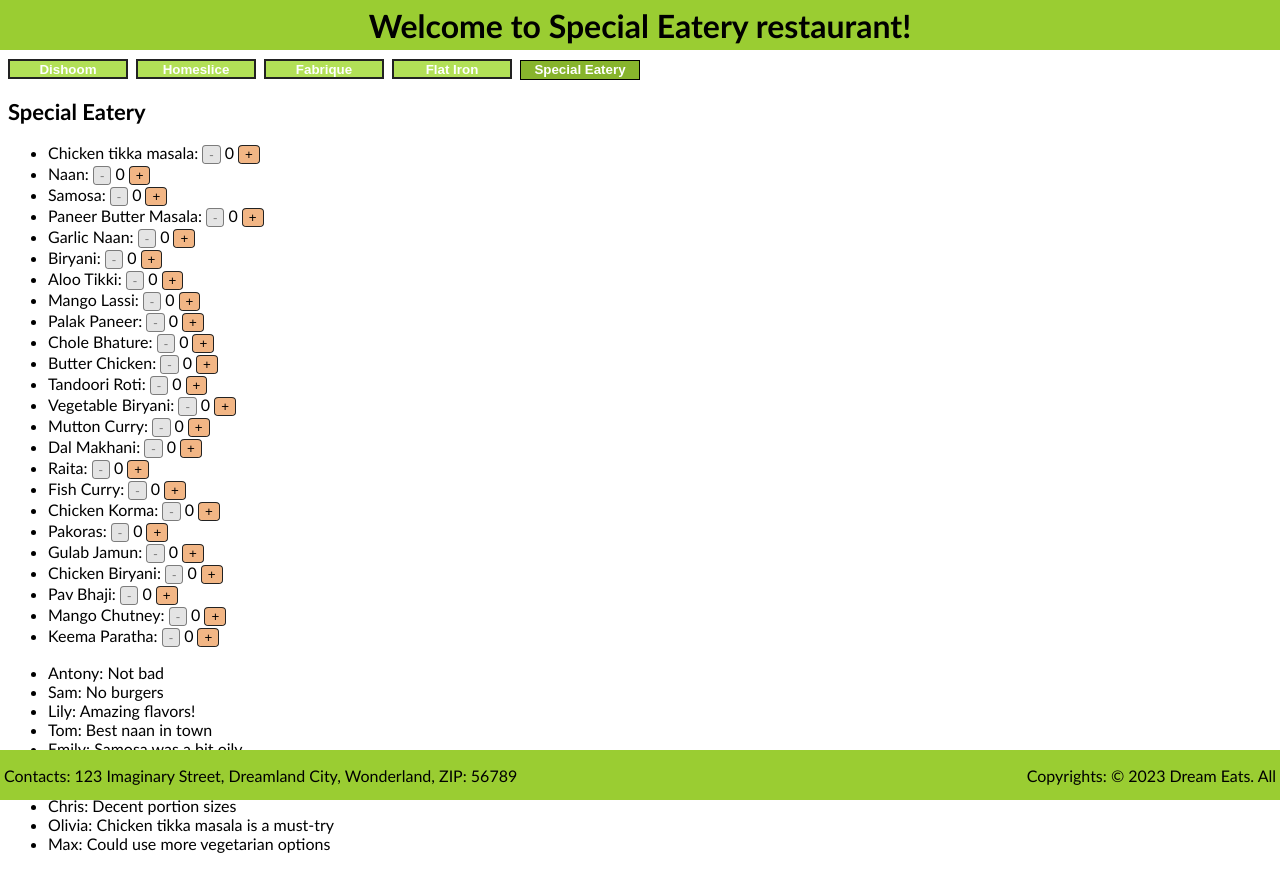
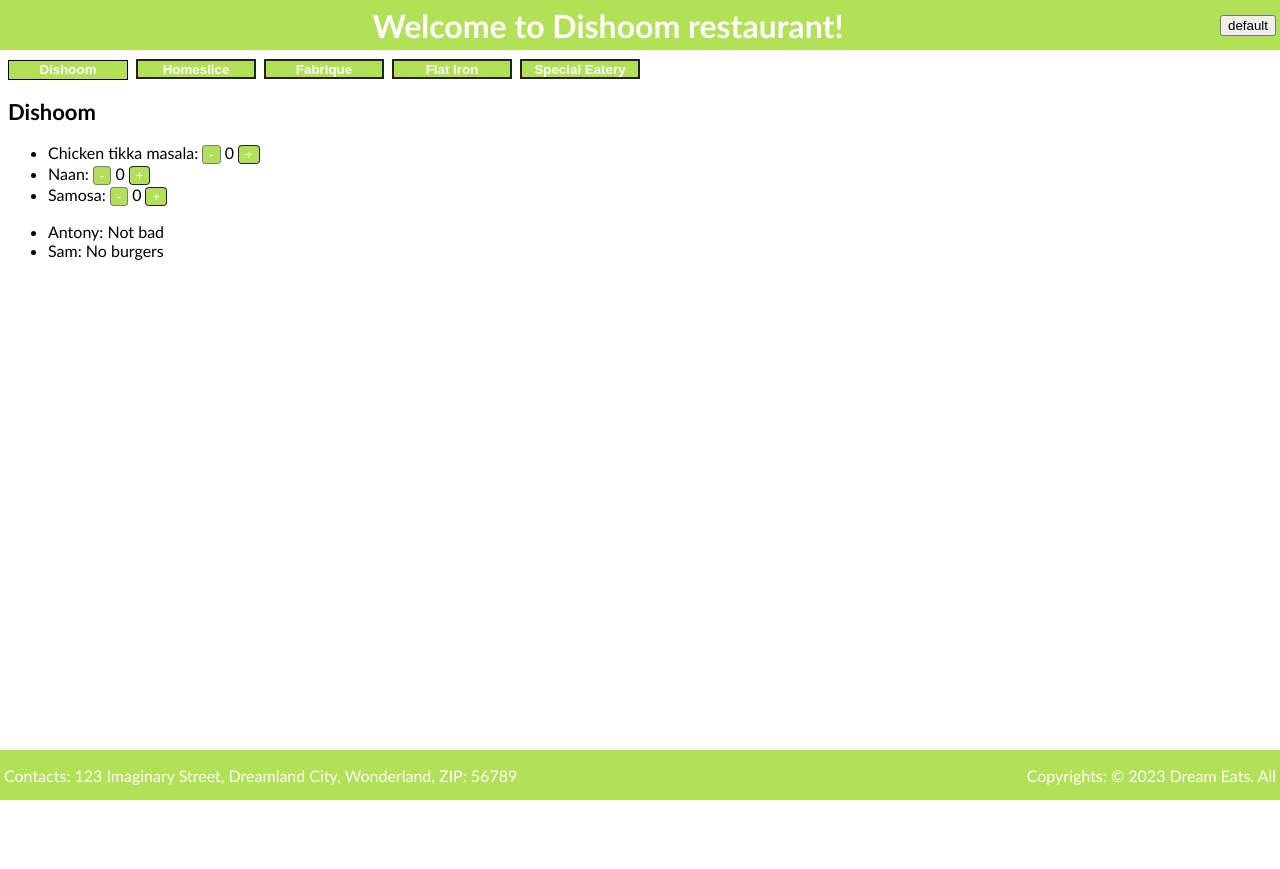
Before and after one commit to DbrmnPhrh/react-20230914, a React (Vite) app: page / in a window 1280 px wide. After the commit the page ends 800 px from the top, so only its background shows below. Built offline with nearby package versions, Linux system fonts and the light colour scheme.

Commit message:
Переключение тем

```diff
--- a/src/components/Button/component.jsx
+++ b/src/components/Button/component.jsx
@@ -1,21 +1,21 @@
 import classNames from "classnames";
 import styles from "./styles.module.css";
 
-export const Button = ({title, onClick, type, size, form, disabled}) => {
-
-    return <button
+export const Button = ({title, onClick, type, size, form, theme, disabled}) => (
+  <button
       className={classNames(
         styles.root,
         styles[type],
         styles[size],
         styles[form],
+        `theme_${theme}`,
         {
           [styles.disabled]: disabled,
         },
       )}
       onClick={onClick}
       disabled={disabled}
-    >
-      {title}
-    </button>
-}
+  >
+    {title}
+  </button>
+)
--- a/src/components/Counter/component.jsx
+++ b/src/components/Counter/component.jsx
@@ -1,12 +1,15 @@
-import { useState } from "react"
+import classNames from "classnames";
+import { useContext, useState } from "react";
+import { ThemeContext } from "../../contexts/Theme";
 import { Button } from "../Button/component";
-import classNames from "classnames";
 
 export const Counter = ({min, max}) => {
     const [amount, setAmount] = useState(0);
+    const {theme} = useContext(ThemeContext);
+
     return <>
-             <Button title='-' onClick={() => setAmount(amount - 1)} disabled={amount===min} type="secondary" form="round-corner" />
+             <Button title='-' onClick={() => setAmount(amount - 1)} disabled={amount===min} type="secondary" form="round-corner" theme={theme} />
              <span className={classNames('margin-h-1')}>{amount}</span>
-             <Button title='+' onClick={() => setAmount(amount + 1)} disabled={amount===max} type="secondary" form="round-corner" />
+             <Button title='+' onClick={() => setAmount(amount + 1)} disabled={amount===max} type="secondary" form="round-corner" theme={theme} />
            </>
 }
--- a/src/components/Footer/component.jsx
+++ b/src/components/Footer/component.jsx
@@ -1,11 +1,14 @@
 import classNames from "classnames";
+import { useContext } from "react";
+import { ThemeContext } from "../../contexts/Theme";
 import styles from "./styles.module.css";
 
-export const Footer = ({className}) => (
-  <footer className={classNames(styles.root, className)}>
+export const Footer = ({className}) => {
+  const {theme} = useContext(ThemeContext);
+  return <footer className={classNames(styles.root, className, `theme_${theme}`)}>
     <div className={classNames('margin-h-1', 'display-flex', 'justify-content-between', 'wide')}>
       <span>Contacts: 123 Imaginary Street, Dreamland City, Wonderland, ZIP: 56789</span>
       <span>Copyrights: © 2023 Dream Eats. All</span>
     </div>
   </footer>
-)
+}
--- a/src/components/Header/component.jsx
+++ b/src/components/Header/component.jsx
@@ -1,8 +1,17 @@
 import classNames from "classnames";
+import { useContext } from "react";
+import { ThemeContext } from "../../contexts/Theme";
+import { ThemeSwitcher } from "../ThemeSwitcher/component";
 import styles from "./styles.module.css";
 
-export const Header = ({restaurantName, className}) => (
-    <header className={classNames(styles.root, className)}>
+export const Header = ({restaurantName, className}) => {
+  const {theme} = useContext(ThemeContext);
+  return <header className={classNames(styles.root, className, `theme_${theme}`)}>
+    <div className={classNames(styles['title-container'])}>
       <h1>Welcome to {restaurantName} restaurant!</h1>
-    </header>
-)
+    </div>
+    <div className={classNames(styles['theme-switcher-container'])}>
+      <ThemeSwitcher />
+    </div>
+  </header>
+}
--- a/src/components/Header/styles.module.css
+++ b/src/components/Header/styles.module.css
@@ -6,3 +6,15 @@
   height: 50px;
   background-color: yellowgreen;
 }
+
+.title-container {
+  display: flex;
+  justify-content: center;
+  width: 95%;
+}
+
+.theme-switcher-container {
+  display: flex;
+  justify-content: center;
+  width: 5%;
+}
--- a/src/components/RestaurantTabs/component.jsx
+++ b/src/components/RestaurantTabs/component.jsx
@@ -1,12 +1,15 @@
-import classNames from "classnames"
-import { Tab } from "../Tab/component"
+import classNames from "classnames";
+import { useContext } from "react";
+import { ThemeContext } from "../../contexts/Theme";
+import { Tab } from "../Tab/component";
 
 export const RestaurantTabs = ({restaurants, onTabClick, activeRestaurantIndex}) => {
+    const {theme} = useContext(ThemeContext);
 
     return <div className={classNames("display-flex", 'margin-t-2')}>
               {restaurants.map((restaurant, index) => (
                 <div key={restaurant.id} className={classNames("margin-l-2")}>
-                  <Tab title={restaurant.name} onClick={() => onTabClick(index)} index={index} activeRestaurantIndex={activeRestaurantIndex} />
+                  <Tab title={restaurant.name} onClick={() => onTabClick(index)} index={index} activeRestaurantIndex={activeRestaurantIndex} theme={theme} />
                 </div>
               ))}
            </div>
--- a/src/components/Tab/component.jsx
+++ b/src/components/Tab/component.jsx
@@ -1,10 +1,11 @@
-import { Button } from "../Button/component"
+import { Button } from "../Button/component";
 
-export const Tab = ({title, onClick, index, activeRestaurantIndex}) => (
-  <Button
+export const Tab = ({title, onClick, index, activeRestaurantIndex, theme}) => {
+  return <Button
     title={title}
     onClick={onClick}
     type={index === activeRestaurantIndex ? "active" : "primary"}
     size="medium"
+    theme={theme}
   ></Button>
-)
+}
--- /dev/null
+++ b/src/components/ThemeSwitcher/component.jsx
@@ -0,0 +1,15 @@
+import { useContext, useState } from "react";
+import { ThemeContext } from "../../contexts/Theme";
+
+export const ThemeSwitcher = () => {
+  const {theme, setTheme} = useContext(ThemeContext);
+  const [currentThemeIndex, setThemeIndex] = useState(0);
+  const themes = ['default', 'dark', 'blue'];
+  const switchTheme = () => {
+    const newThemeIndex = (currentThemeIndex + 1) % themes.length;
+    setThemeIndex(newThemeIndex);
+    setTheme(themes[newThemeIndex])
+  }
+
+  return <button onClick={() => switchTheme()}>{themes[currentThemeIndex]}</button>
+}
--- /dev/null
+++ b/src/contexts/Theme.jsx
@@ -0,0 +1,8 @@
+import React, { useState } from "react";
+
+export const ThemeContext = React.createContext();
+
+export const ThemeProvider = ({ children }) => {
+  const [theme, setTheme] = useState('default');
+  return <ThemeContext.Provider value={{theme, setTheme}}>{children}</ThemeContext.Provider>
+}
--- a/src/pages/Main/component.jsx
+++ b/src/pages/Main/component.jsx
@@ -1,14 +1,17 @@
 import { useState } from "react";
 import { restaurants } from "../../../constants/mock";
+import { Footer } from "../../components/Footer/component";
+import { Header } from "../../components/Header/component";
+import { Restaurant } from "../../components/Restaurant/component";
 import { RestaurantTabs } from "../../components/RestaurantTabs/component";
-import { Restaurant } from "../../components/Restaurant/component";
-import { Header } from "../../components/Header/component";
-import { Footer } from "../../components/Footer/component";
+import { ThemeProvider } from "../../contexts/Theme";
 import styles from "./styles.module.css";
 
 export const MainPage = () => {
-    const [activeRestaurantIndex, setActiveRestaurantIndex] = useState(4);
-    return <div>
+    const [activeRestaurantIndex, setActiveRestaurantIndex] = useState(0);
+    return (
+			<ThemeProvider>
+				<div>
 					<Header
 						restaurantName={restaurants[activeRestaurantIndex].name}
 						className={styles.header}
@@ -21,4 +24,6 @@
 					<Restaurant restaurant={restaurants[activeRestaurantIndex]} />
 					<Footer className={styles.footer} />
 				</div>
+			</ThemeProvider>
+		)
 }
--- a/src/styles/styles.css
+++ b/src/styles/styles.css
@@ -20,6 +20,14 @@
   justify-content: space-between;
 }
 
+.justify-content-center {
+  justify-content: center;
+}
+
+.justify-content-end {
+  justify-content: end;
+}
+
 .margin-t-2 {
   margin-top: 8px;
 }
@@ -32,3 +40,18 @@
   margin-left: 4px;
   margin-right: 4px;
 }
+
+.theme_default {
+  background-color: hsl(80, 69%, 61%);
+  color: white;
+}
+
+.theme_dark {
+  background-color: #222222;
+  color: white;
+}
+
+.theme_blue {
+  background-color: #3ca1ff;
+  color: white;
+}
```
Also changed, not shown: src/components/Button/styles.module.css (line endings or trailing spaces). Lines whose indentation alone changed are shown as unchanged.
